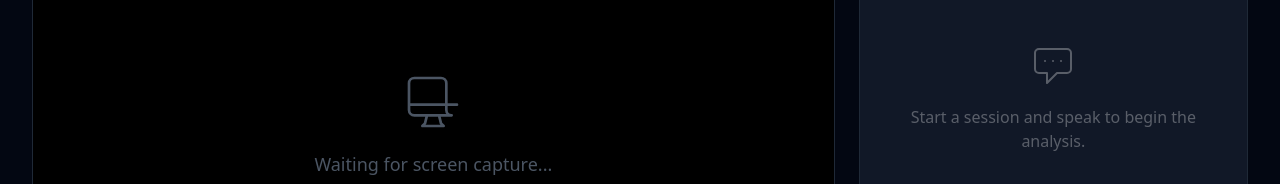
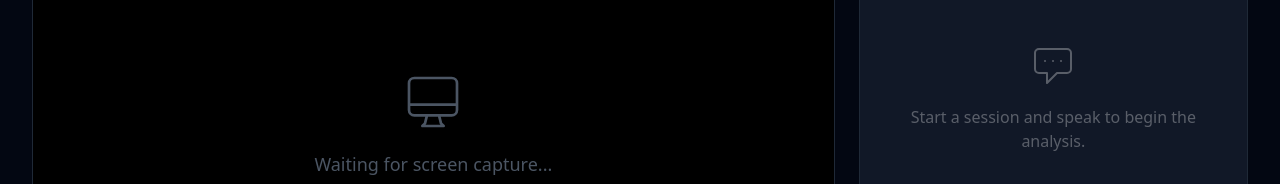
Before and after one commit to Legharihasham/Visionary-AI, a React (Vite) app: page / in a window 1280 px wide. Shown: the part 321-505 px from the top of the page. Built offline with nearby package versions, Linux system fonts and the light colour scheme.

Commit message:
added analytics package

```diff
--- a/App.tsx
+++ b/App.tsx
@@ -1,4 +1,5 @@
-import { SpeedInsights } from "@vercel/speed-insights/react";
+import { SpeedInsights } from "@vercel/speed-insights/next";
+import { Analytics } from "@vercel/analytics/react";
 import React, { useState, useRef, useEffect, useCallback } from 'react';
 import { GoogleGenAI, Modality, LiveServerMessage } from '@google/genai';
 import { ConnectionStatus, TranscriptionLine } from './types';
@@ -202,7 +203,7 @@ const App: React.FC = () => {
 
   return (
     <div className="flex flex-col h-screen max-w-7xl mx-auto p-4 md:p-8 space-y-6">
-      <SpeedInsights />
+      <Analytics />
       <header className="flex flex-col md:flex-row justify-between items-center gap-4 bg-gray-900 p-6 rounded-2xl border border-gray-800 shadow-xl">
         <div className="flex items-center gap-4">
           <div className="w-12 h-12 bg-blue-600 rounded-full flex items-center justify-center shadow-lg shadow-blue-500/20">
@@ -281,7 +282,7 @@ const App: React.FC = () => {
             {status !== ConnectionStatus.CONNECTED && (
               <div className="flex flex-col items-center gap-4 text-gray-600">
                 <svg className="w-16 h-16" fill="none" viewBox="0 0 24 24" stroke="currentColor">
-                  <path strokeLinecap="round" strokeLinejoin="round" strokeWidth={1} d="M9.75 17L9 20l-1 1h8l-1-1-.75-3M3 13h18M5 17h14a2 2 0 01-2-2V5a2 2 0 00-2-2H5a2 2 0 00-2 2v10a2 2 0 002 2z" />
+                  <path strokeLinecap="round" strokeLinejoin="round" strokeWidth={1} d="M9.75 17L9 20l-1 1h8l-1-1-.75-3M3 13h18M5 17h14a2 2 0 002-2V5a2 2 0 00-2-2H5a2 2 0 00-2 2v10a2 2 0 002 2z" />
                 </svg>
                 <p className="text-lg">Waiting for screen capture...</p>
               </div>
@@ -325,7 +326,8 @@ const App: React.FC = () => {
                   className={`flex flex-col ${t.type === 'user' ? 'items-end' : 'items-start'} animate-in fade-in zoom-in-95 duration-300`}
                 >
                   <div
-                    className={`max-w-[85%] px-4 py-3 rounded-2xl text-sm ${t.type === 'user'
+                    className={`max-w-[85%] px-4 py-3 rounded-2xl text-sm ${
+                      t.type === 'user'
                         ? 'bg-blue-600 text-white rounded-br-none'
                         : 'bg-gray-800 text-gray-200 rounded-bl-none'
                     }`}
```
Also changed, not shown: 1 other file (tests, documents, lock files or other folders). Lines whose indentation alone changed are shown as unchanged.
